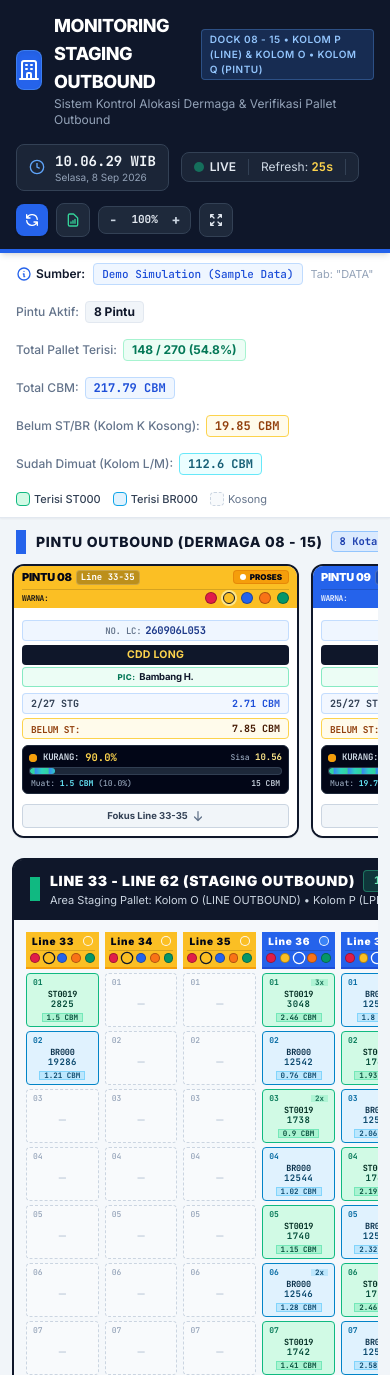
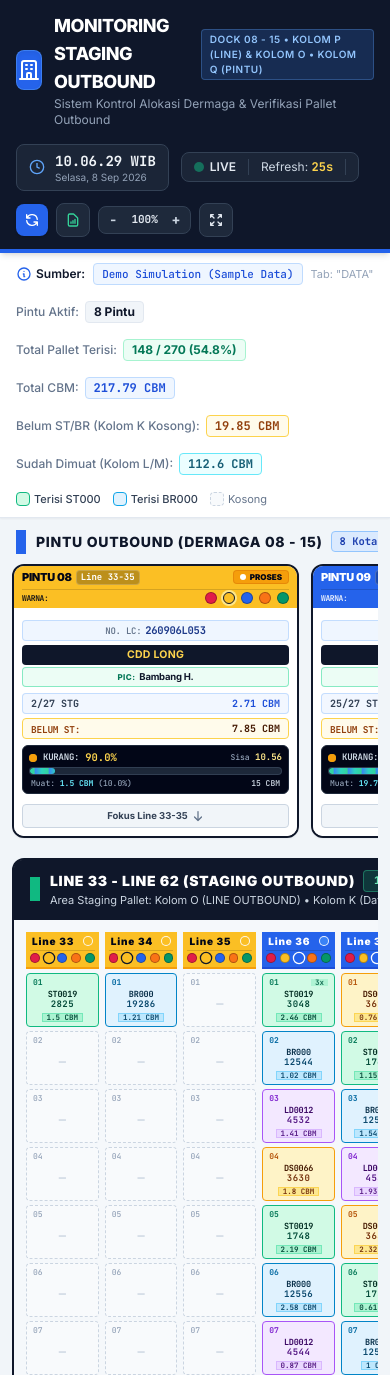
Before and after one commit to OutboundAHI/StagingOutbound, a website: page index.html in a window 390 px wide. Shown: the top 1375 px of the page. Drawn offline with nearby package versions, Linux system fonts and the light colour scheme.

Commit message:
Update index.html

```diff
--- a/index.html
+++ b/index.html
@@ -410,11 +410,11 @@
                     LINE STAGING OUTBOUND (LINE 33 - LINE 62)
                   </h2>
                   <span id="lines-main-subtitle" class="bg-emerald-500/20 text-emerald-300 border border-emerald-400/40 text-[10.5px] font-mono font-bold px-2.5 py-0.5 rounded">
-                    1 Kotak Staging Terpadu • 30 Line (9 Slot Pallet / Line • Data Kolom P & Kolom O)
+                    1 Kotak Staging Terpadu • 30 Line (9 Slot Pallet / Line • Line dari Kolom O, Pallet dari Kolom K)
                   </span>
                 </div>
                 <p class="text-[11px] text-slate-300">
-                  Area Staging Pallet: Kolom O (LINE OUTBOUND) • Kolom P (LPN ST/BR Pallet) • Kolom Q (Pintu 08-15) • Klik nomor ST/BR untuk rincian barang pivot
+                  Area Staging Pallet: Kolom O (LINE OUTBOUND) • Kolom K (Data ST00 / BR00 / LD00 / DS00) • Kolom Q (Pintu 08-15) • Klik nomor Pallet untuk rincian barang pivot
                 </p>
               </div>
             </div>
@@ -742,12 +742,12 @@
       QTY: 4,          // Kolom E: Kuantitas Barang (QTY)
       ROUTE_LC: 5,     // Kolom F: Header asli "ROUTE" -> Berfungsi sebagai Nomor LC (Loading Card)
       CUBE_CBM: 6,     // Kolom G: Header asli "CUBE"  -> Volume CBM desimal
-      STATUS_2: 10,    // Kolom K: Header asli "STATUS 2" (fallback format lama)
+      STATUS_2: 10,    // Kolom K: Header asli "STATUS 2" -> Sumber utama data Pallet (ST00, BR00, LD00, DS00)
       LOADED_L: 11,    // Kolom L: Data Loading / Jam Load / Status Muat
       LOADED_M: 12,    // Kolom M: Data Loading / Checker / Status Muat
-      LINE_O: 14,      // Kolom O: LINE OUTBOUND (Nomor Line Staging, misal: 42, 33-35)
-      LINE_P: 15,      // Kolom P: LPN (Nomor Pallet Staging, misal: ST00193301, ST00194309)
-      LPN_P: 15,       // Kolom P: LPN (Nomor Pallet Staging)
+      LINE_O: 14,      // Kolom O: LINE OUTBOUND -> Sumber utama Nomor Line Staging (misal: 42, 33-35)
+      LINE_P: 15,      // Kolom P: Header asli "LINE" / LPN (fallback cadangan jika Kolom O kosong)
+      LPN_P: 15,       // Kolom P: LPN / Pallet
       PINTU: 16,       // Kolom Q: Header asli "PINTU" -> Nomor pintu outbound ("P01", "P08", "P12", "P15", "8", dst.)
       TYPE_ARMADA: 17, // Kolom R: Header asli "TYPE ARMADA" -> Jenis armada ("CDD", "Wingbox", dll)
       PIC: 18,         // Kolom S: Header asli "PIC" -> Nama Petugas / Checker yang bertugas
@@ -961,11 +961,11 @@
             rowArr[SHEET_COLUMNS.QTY] = item.qty;
             rowArr[SHEET_COLUMNS.ROUTE_LC] = lcNumber;
             rowArr[SHEET_COLUMNS.CUBE_CBM] = item.cbm;
-            rowArr[SHEET_COLUMNS.STATUS_2] = `PLT-${item.st}-OK`;
+            rowArr[SHEET_COLUMNS.STATUS_2] = item.st;
             rowArr[SHEET_COLUMNS.LOADED_L] = item.loaded ? 'LOADED' : '';
             rowArr[SHEET_COLUMNS.LOADED_M] = item.loaded ? item.time : '';
-            rowArr[SHEET_COLUMNS.LINE_O] = '33-35';   // Kolom O: Alokasi Line Pintu (33-35)
-            rowArr[SHEET_COLUMNS.LINE_P] = item.line; // Kolom P: Data Kolom Line Spesifik (33, 34)
+            rowArr[SHEET_COLUMNS.LINE_O] = item.line; // Kolom O: LINE OUTBOUND (Nomor Line Staging)
+            rowArr[SHEET_COLUMNS.LINE_P] = item.line; // Kolom P: Line Staging Spesifik (33, 34)
             rowArr[SHEET_COLUMNS.LINE] = item.line;   // Fallback Line
             rowArr[SHEET_COLUMNS.PINTU] = 'P08';    // Kolom Q: Nomor Pintu Outbound
             rowArr[SHEET_COLUMNS.TYPE_ARMADA] = armada;
@@ -1017,10 +1017,10 @@
             rowArr[SHEET_COLUMNS.QTY] = item.qty;
             rowArr[SHEET_COLUMNS.ROUTE_LC] = '260906L058';
             rowArr[SHEET_COLUMNS.CUBE_CBM] = item.cbm;
-            rowArr[SHEET_COLUMNS.STATUS_2] = `PLT-${screenshotSt}-OK`;
+            rowArr[SHEET_COLUMNS.STATUS_2] = screenshotSt;
             rowArr[SHEET_COLUMNS.LOADED_L] = item.loaded ? 'LOADED' : '';
             rowArr[SHEET_COLUMNS.LOADED_M] = item.loaded ? item.time : '';
-            rowArr[SHEET_COLUMNS.LINE_O] = '36-38';   // Kolom O: Alokasi Line Pintu (36-38)
+            rowArr[SHEET_COLUMNS.LINE_O] = item.line; // Kolom O: LINE OUTBOUND (Nomor Line Staging)
             rowArr[SHEET_COLUMNS.LINE_P] = item.line; // Kolom P: Data Kolom Line Spesifik (36, 37, 38)
             rowArr[SHEET_COLUMNS.LINE] = item.line;   // Fallback
             rowArr[SHEET_COLUMNS.PINTU] = 'P09';    // Kolom Q: Nomor Pintu Outbound
@@ -1037,16 +1037,23 @@
         const startIndex = (doorNum === 9) ? 2 : 1;
 
         for (let i = startIndex; i <= uniqueStCount; i++) {
-          // Selang-seling antara kode ST000 dan BR000 agar setiap Line memiliki contoh data keduanya
-          const isBr = (i % 2 === 0);
-          const st0Code = isBr
-            ? `BR0001${String(2500 + index * 40 + i).padStart(4, '0')}`
-            : `ST0019${String(1700 + index * 35 + i).padStart(4, '0')}`;
+          // Variasikan antara kode ST00, BR00, DS00, dan LD00
+          const codeType = i % 4;
+          let st0Code = '';
+          if (codeType === 0) {
+            st0Code = `BR0001${String(2500 + index * 40 + i).padStart(4, '0')}`;
+          } else if (codeType === 1) {
+            st0Code = `ST0019${String(1700 + index * 35 + i).padStart(4, '0')}`;
+          } else if (codeType === 2) {
+            st0Code = `DS0066${String(3600 + index * 20 + i).padStart(4, '0')}`;
+          } else {
+            st0Code = `LD0012${String(4500 + index * 25 + i).padStart(4, '0')}`;
+          }
 
           // Alokasikan ke salah satu line pintu ini (mendukung Line 33 sampai Line 62)
           const targetLineForThisSt = doorLines[(i - 1) % doorLines.length];
 
-          // Beberapa ST/BR nomor memiliki 2 baris sheet untuk simulasi pivot
+          // Beberapa pallet memiliki 2 baris sheet untuk simulasi pivot
           const rowsForThisSt = (i % 3 === 0) ? 2 : 1;
           const targetTotalCbm = (0.5 + ((i * 13) % 210) / 100);
           const isThisLoaded = (i % 2 === 0);
@@ -1062,11 +1069,11 @@
             rowArr[SHEET_COLUMNS.QTY] = itemQty;
             rowArr[SHEET_COLUMNS.ROUTE_LC] = lcNumber;
             rowArr[SHEET_COLUMNS.CUBE_CBM] = parseFloat(portion.toFixed(2));
-            rowArr[SHEET_COLUMNS.STATUS_2] = `PLT-${st0Code}-OK`;
+            rowArr[SHEET_COLUMNS.STATUS_2] = st0Code; // Kolom K: Data Pallet (ST00/BR00/DS00/LD00)
             rowArr[SHEET_COLUMNS.LOADED_L] = isThisLoaded ? 'LOADED' : '';
             rowArr[SHEET_COLUMNS.LOADED_M] = isThisLoaded ? `10:${String((i * 4) % 55).padStart(2, '0')}` : '';
-            rowArr[SHEET_COLUMNS.LINE_O] = lineRangeStr; // Kolom O: Alokasi Line Staging Pintu
-            rowArr[SHEET_COLUMNS.LINE_P] = targetLineForThisSt; // Kolom P: Line Staging Spesifik (33-62)
+            rowArr[SHEET_COLUMNS.LINE_O] = targetLineForThisSt; // Kolom O: LINE OUTBOUND (Nomor Line)
+            rowArr[SHEET_COLUMNS.LINE_P] = targetLineForThisSt; // Kolom P
             rowArr[SHEET_COLUMNS.LINE] = targetLineForThisSt;
             rowArr[SHEET_COLUMNS.PINTU] = `P${doorNum < 10 ? '0' + doorNum : doorNum}`; // Kolom Q: Nomor Pintu Outbound
             rowArr[SHEET_COLUMNS.TYPE_ARMADA] = armada;
@@ -1199,19 +1206,6 @@
         return groupedDoors;
       }
 
-      // Sesuai instruksi pengguna:
-      // "jika line 42 dikolom O maka di dashboard ikut ambil kolom O"
-      // "jika ST00 dikolom P maka isinya mengikuti kolom P bukan data dari kolom K tolong disesuaikan lagi"
-      // Deteksi apakah dataset memiliki barcode ST/BR di Kolom P (LPN):
-      let isLpnInColP = false;
-      for (const r of rows) {
-        const valP = String(getCellRawValue(r, SHEET_COLUMNS.LINE_P) || '').trim();
-        if (/(?:ST|BR)0?\d+/i.test(valP)) {
-          isLpnInColP = true;
-          break;
-        }
-      }
-
       // Loop seluruh baris mulai dari indeks 0 (atau baris 2 sheet jika baris 1 adalah header)
       rows.forEach((row, rowIndex) => {
         // Aturan 2: Cek apakah kolom Q terisi. Jika kosong/null/blank, skip baris ini sepenuhnya.
@@ -1325,27 +1319,24 @@
           }
         }
 
-        // Ekstrak Kolom O (LINE OUTBOUND) dan Kolom P (LPN):
+        // =====================================================================
+        // SUMBER DATA:
+        // 1. Line: TETAP DARI KOLOM O (LINE OUTBOUND).
+        // 2. Data Pallet (ST00 / BR00 / LD00 / DS00): AMBIL DARI KOLOM K (STATUS 2).
+        // =====================================================================
         const lineCellO = getCellRawValue(row, SHEET_COLUMNS.LINE_O);
-        const lineCellP = getCellRawValue(row, SHEET_COLUMNS.LINE_P);
+        const parsedLinesO = parseLineNumbers(lineCellO);
 
         let targetLineForRow = null;
         let lineRawForRow = '';
-        let st0Match = null;
-
-        if (isLpnInColP) {
-          // ===================================================================
-          // MODE UTAMA (Sesuai Struktur Sheet Pengguna):
-          // - Kolom O (LINE OUTBOUND) berisi nomor Line (misal: 42, Line 42)
-          // - Kolom P (LPN) berisi nomor ST/BR Pallet (misal: ST00193301, ST00194309, ST00194314)
-          // - Data ST/LPN mengikuti Kolom P, BUKAN data dari Kolom K!
-          // ===================================================================
-          const parsedLinesO = parseLineNumbers(lineCellO);
+
         if (parsedLinesO.length > 0) {
           targetLineForRow = parsedLinesO[0];
           lineRawForRow = String(lineCellO || '').trim();
           parsedLinesO.forEach(ln => groupedDoors[doorNum].linesSet.add(ln));
         } else {
+          // Fallback jika Kolom O baris ini belum terisi, gunakan nomor line yang telah terdeteksi pada pintu ini
+          const lineCellP = getCellRawValue(row, SHEET_COLUMNS.LINE_P);
           const parsedLinesP = parseLineNumbers(lineCellP);
           if (parsedLinesP.length > 0) {
             targetLineForRow = parsedLinesP[0];
@@ -1356,46 +1347,29 @@
           }
         }
 
-          // Nomor ST/Pallet diambil langsung dari Kolom P (LPN):
-          const pRaw = String(lineCellP || '').trim();
-          st0Match = pRaw.match(/(?:ST|BR)0?\d+/i);
-          // CATATAN: Jangan ambil dari Kolom K! Jika di Kolom P tidak ada ST/BR,
-          // berarti barang baris ini belum memiliki LPN staging aktif.
-        } else {
-          // ===================================================================
-          // MODE FALLBACK / FORMAT LAMA:
-          // Kolom P / O = LINE, Kolom K (STATUS 2) = ST
-          // ===================================================================
-          const parsedLinesP = parseLineNumbers(lineCellP);
-          const parsedLinesO = parseLineNumbers(lineCellO);
-          parsedLinesP.forEach(ln => groupedDoors[doorNum].linesSet.add(ln));
-          parsedLinesO.forEach(ln => groupedDoors[doorNum].linesSet.add(ln));
-
-          if (parsedLinesO.length > 0) {
-            targetLineForRow = parsedLinesO[0];
-            lineRawForRow = String(lineCellO || '').trim();
-          } else if (parsedLinesP.length > 0) {
-            targetLineForRow = parsedLinesP[0];
-            lineRawForRow = String(lineCellP || '').trim();
-          }
-
+        // Ekstrak data ST00, BR00, LD00, DS00 dari Kolom K (STATUS 2)
         const kRaw = String(getCellRawValue(row, SHEET_COLUMNS.STATUS_2) || '').trim();
-          st0Match = kRaw.match(/(?:ST|BR)0?\d+/i);
+        let st0Match = kRaw.match(/(?:ST|BR|LD|DS)\s*0?\d+/i);
+
+        // Fallback jika Kolom K belum terisi, cek Kolom P (LPN) atau kolom status alternatif sebagai toleransi
+        if (!st0Match) {
+          const pRaw = String(getCellRawValue(row, SHEET_COLUMNS.LINE_P) || '').trim();
+          st0Match = pRaw.match(/(?:ST|BR|LD|DS)\s*0?\d+/i);
+        }
         if (!st0Match) {
           const altCols = [11, 12, 13, 9];
           for (const cIdx of altCols) {
             const val = String(getCellRawValue(row, cIdx) || '').trim();
-              const m = val.match(/(?:ST|BR)0?\d+/i);
+            const m = val.match(/(?:ST|BR|LD|DS)\s*0?\d+/i);
             if (m) {
               st0Match = m;
               break;
             }
           }
         }
-        }
 
         if (!st0Match) {
-          // Keterangan yang belum ada nomor ST/BR (misal belum selesai packing/staging):
+          // Keterangan yang belum ada nomor ST/BR/LD/DS (misal belum selesai packing/staging):
           // Akumulasikan nilai CBM (Kolom G), QTY (Kolom E), dan data article untuk pintu ini
           groupedDoors[doorNum].unassignedCbm += cbmVal;
           groupedDoors[doorNum].unassignedQty += qtyVal;
@@ -1422,7 +1396,7 @@
           }
           return; // Skip dari assign pallet slot
         }
-        const st0Token = st0Match[0].toUpperCase(); // Ambil token ST/BR unik (misal ST00192825, ST00193301, BR00019286)
+        const st0Token = st0Match[0].replace(/\s+/g, '').toUpperCase(); // Ambil token ST/BR/LD/DS unik (misal ST00192520, BR00080423, DS00663610, LD00123456)
 
         // PIVOT & AGREGASI: Cukup 1 perwakilan per nomor ST per pintu, CBM dari kolom G dijumlahkan
         const doorMap = doorStagingMaps[doorNum];
@@ -1763,13 +1737,35 @@
       const rawSt = isFilled ? String(palletItem.st0 || '').trim() : '';
       const upperSt = rawSt.toUpperCase();
       const isBr = isFilled && upperSt.startsWith('BR');
+      const isDs = isFilled && upperSt.startsWith('DS');
+      const isLd = isFilled && upperSt.startsWith('LD');
+
+      let slotThemeClass = 'slot-filled bg-emerald-100 border-emerald-500 text-emerald-950 font-bold shadow-xs cursor-pointer';
+      let slotIndexBadgeClass = 'text-emerald-700 font-bold';
+      let multiBadgeClass = 'text-emerald-800/90 bg-emerald-200/80';
+      let cbmBadgeClass = 'font-mono font-bold text-[7.5px] sm:text-[8px] text-emerald-900 bg-emerald-200/90 border border-emerald-300/90 px-1 py-0.2 rounded-xs whitespace-nowrap leading-none text-center max-w-full';
+
+      if (isBr) {
+        slotThemeClass = 'slot-filled slot-br bg-sky-100 border-sky-500 text-sky-950 font-bold shadow-xs cursor-pointer';
+        slotIndexBadgeClass = 'text-sky-700 font-bold';
+        multiBadgeClass = 'text-sky-900 bg-sky-200/90';
+        cbmBadgeClass = 'font-mono font-bold text-[7.5px] sm:text-[8px] text-sky-900 bg-sky-200/90 border border-sky-300/90 px-1 py-0.2 rounded-xs whitespace-nowrap leading-none text-center max-w-full';
+      } else if (isDs) {
+        slotThemeClass = 'slot-filled slot-ds bg-amber-100 border-amber-500 text-amber-950 font-bold shadow-xs cursor-pointer';
+        slotIndexBadgeClass = 'text-amber-700 font-bold';
+        multiBadgeClass = 'text-amber-900 bg-amber-200/90';
+        cbmBadgeClass = 'font-mono font-bold text-[7.5px] sm:text-[8px] text-amber-900 bg-amber-200/90 border border-amber-300/90 px-1 py-0.2 rounded-xs whitespace-nowrap leading-none text-center max-w-full';
+      } else if (isLd) {
+        slotThemeClass = 'slot-filled slot-ld bg-purple-100 border-purple-500 text-purple-950 font-bold shadow-xs cursor-pointer';
+        slotIndexBadgeClass = 'text-purple-700 font-bold';
+        multiBadgeClass = 'text-purple-900 bg-purple-200/90';
+        cbmBadgeClass = 'font-mono font-bold text-[7.5px] sm:text-[8px] text-purple-900 bg-purple-200/90 border border-purple-300/90 px-1 py-0.2 rounded-xs whitespace-nowrap leading-none text-center max-w-full';
+      }
 
       const slotBox = document.createElement('div');
       slotBox.className = `pallet-slot rounded border flex flex-col justify-between items-center py-1 px-0.5 text-center relative select-none transition-all ${
         isFilled
-          ? isBr
-            ? 'slot-filled slot-br bg-sky-100 border-sky-500 text-sky-950 font-bold shadow-xs cursor-pointer'
-            : 'slot-filled bg-emerald-100 border-emerald-500 text-emerald-950 font-bold shadow-xs cursor-pointer'
+          ? slotThemeClass
           : 'bg-slate-50 border-dashed border-slate-300 text-slate-400 cursor-default'
       }`;
 
@@ -1779,18 +1775,14 @@
 
       const slotIndexBadge = document.createElement('span');
       slotIndexBadge.className = `text-[8px] font-mono leading-none ${
-        isFilled
-          ? (isBr ? 'text-sky-700 font-bold' : 'text-emerald-700 font-bold')
-          : 'text-slate-400 font-medium'
+        isFilled ? slotIndexBadgeClass : 'text-slate-400 font-medium'
       }`;
       slotIndexBadge.textContent = slotNum < 10 ? `0${slotNum}` : `${slotNum}`;
       topBar.appendChild(slotIndexBadge);
 
       if (isFilled && palletItem.rowCount > 1) {
         const multiBadge = document.createElement('span');
-        multiBadge.className = `text-[7.5px] font-mono font-bold px-1 py-0.2 rounded-xs leading-none ${
-          isBr ? 'text-sky-900 bg-sky-200/90' : 'text-emerald-800/90 bg-emerald-200/80'
-        }`;
+        multiBadge.className = `text-[7.5px] font-mono font-bold px-1 py-0.2 rounded-xs leading-none ${multiBadgeClass}`;
         multiBadge.textContent = `${palletItem.rowCount}x`;
         multiBadge.title = `${palletItem.rowCount} baris sheet dipivot menjadi 1 perwakilan (klik untuk detail)`;
         topBar.appendChild(multiBadge);
@@ -1812,19 +1804,18 @@
           }
         });
 
-        // Nomor ST0/BR0 ditampilkan utuh tanpa terpotong titik (...)
-        // Format pemisahan rapi jika panjang karakter > 5/6
+        // Nomor ST0/BR0/LD0/DS0 ditampilkan utuh tanpa terpotong titik (...)
         const stContainer = document.createElement('div');
         stContainer.className = 'flex flex-col items-center justify-center font-mono font-black select-all w-full my-auto leading-[1.15] px-0.5';
 
         let part1 = '';
         let part2 = '';
-        if (upperSt.startsWith('BR000') && rawSt.length > 5) {
+        if ((upperSt.startsWith('BR000') || upperSt.startsWith('ST000') || upperSt.startsWith('LD000') || upperSt.startsWith('DS000')) && rawSt.length > 5) {
           part1 = rawSt.substring(0, 5);
           part2 = rawSt.substring(5);
-        } else if (upperSt.startsWith('ST000') && rawSt.length > 5) {
-          part1 = rawSt.substring(0, 5);
-          part2 = rawSt.substring(5);
+        } else if ((upperSt.startsWith('BR00') || upperSt.startsWith('ST00') || upperSt.startsWith('LD00') || upperSt.startsWith('DS00')) && rawSt.length > 6) {
+          part1 = rawSt.substring(0, 6);
+          part2 = rawSt.substring(6);
         } else if (rawSt.length > 6) {
           part1 = rawSt.substring(0, 6);
           part2 = rawSt.substring(6);
@@ -1833,23 +1824,34 @@
           part2 = '';
         }
 
+        let textColor1 = 'text-emerald-950';
+        let textColor2 = 'text-emerald-900';
+        if (isBr) {
+          textColor1 = 'text-sky-950 font-black';
+          textColor2 = 'text-sky-900 font-black';
+        } else if (isDs) {
+          textColor1 = 'text-amber-950 font-black';
+          textColor2 = 'text-amber-900 font-black';
+        } else if (isLd) {
+          textColor1 = 'text-purple-950 font-black';
+          textColor2 = 'text-purple-900 font-black';
+        }
+
         if (part2) {
           stContainer.innerHTML = `
-            <span class="text-[8.5px] sm:text-[9px] ${isBr ? 'text-sky-950 font-black' : 'text-emerald-950'} tracking-tight whitespace-nowrap leading-none">${part1}</span>
-            <span class="text-[9px] sm:text-[9.5px] ${isBr ? 'text-sky-900 font-black' : 'text-emerald-900'} tracking-wider font-black whitespace-nowrap leading-none mt-0.5">${part2}</span>
+            <span class="text-[8.5px] sm:text-[9px] ${textColor1} tracking-tight whitespace-nowrap leading-none">${part1}</span>
+            <span class="text-[9px] sm:text-[9.5px] ${textColor2} tracking-wider font-black whitespace-nowrap leading-none mt-0.5">${part2}</span>
           `;
         } else {
           stContainer.innerHTML = `
-            <span class="text-[9px] sm:text-[9.5px] ${isBr ? 'text-sky-950 font-black' : 'text-emerald-950'} tracking-tight whitespace-nowrap leading-none">${part1}</span>
+            <span class="text-[9px] sm:text-[9.5px] ${textColor1} tracking-tight whitespace-nowrap leading-none">${part1}</span>
           `;
         }
         slotBox.appendChild(stContainer);
 
-        // Keterangan Jumlah CBM di bawah nomor ST/BR
+        // Keterangan Jumlah CBM di bawah nomor ST/BR/LD/DS
         const cbmBadge = document.createElement('div');
-        cbmBadge.className = isBr
-          ? 'font-mono font-bold text-[7.5px] sm:text-[8px] text-sky-900 bg-sky-200/90 border border-sky-300/90 px-1 py-0.2 rounded-xs whitespace-nowrap leading-none text-center max-w-full'
-          : 'font-mono font-bold text-[7.5px] sm:text-[8px] text-emerald-900 bg-emerald-200/90 border border-emerald-300/90 px-1 py-0.2 rounded-xs whitespace-nowrap leading-none text-center max-w-full';
+        cbmBadge.className = cbmBadgeClass;
         cbmBadge.textContent = formatCbm(palletItem.cbm);
         slotBox.appendChild(cbmBadge);
 
@@ -2649,20 +2651,35 @@
       const searchInput = document.getElementById('detail-search-input');
 
       // Populate Header & Info Strip
-      const isBr = palletItem.st0 && palletItem.st0.toUpperCase().startsWith('BR');
+      const upperCode = (palletItem.st0 || '').toUpperCase();
+      const isBr = upperCode.startsWith('BR');
+      const isDs = upperCode.startsWith('DS');
+      const isLd = upperCode.startsWith('LD');
+
       const typeBadge = document.getElementById('detail-code-type-badge');
       if (typeBadge) {
-        typeBadge.textContent = isBr ? 'BR000' : 'ST000';
-        typeBadge.className = isBr
-          ? 'w-10 h-10 rounded-xl bg-sky-500/20 border border-sky-500/40 flex items-center justify-center text-sky-400 font-bold font-mono text-[10px]'
-          : 'w-10 h-10 rounded-xl bg-emerald-500/20 border border-emerald-500/40 flex items-center justify-center text-emerald-400 font-bold font-mono text-[10px]';
+        if (isBr) {
+          typeBadge.textContent = 'BR00';
+          typeBadge.className = 'w-10 h-10 rounded-xl bg-sky-500/20 border border-sky-500/40 flex items-center justify-center text-sky-400 font-bold font-mono text-[10px]';
+        } else if (isDs) {
+          typeBadge.textContent = 'DS00';
+          typeBadge.className = 'w-10 h-10 rounded-xl bg-amber-500/20 border border-amber-500/40 flex items-center justify-center text-amber-400 font-bold font-mono text-[10px]';
+        } else if (isLd) {
+          typeBadge.textContent = 'LD00';
+          typeBadge.className = 'w-10 h-10 rounded-xl bg-purple-500/20 border border-purple-500/40 flex items-center justify-center text-purple-400 font-bold font-mono text-[10px]';
+        } else {
+          typeBadge.textContent = 'ST00';
+          typeBadge.className = 'w-10 h-10 rounded-xl bg-emerald-500/20 border border-emerald-500/40 flex items-center justify-center text-emerald-400 font-bold font-mono text-[10px]';
+        }
       }
 
       st0Title.textContent = palletItem.st0 || '-';
       rowCountBadge.textContent = `${palletItem.rowCount || 1} baris sheet dipivot`;
-      rowCountBadge.className = isBr
-        ? 'px-2 py-0.5 rounded-full text-[11px] font-bold bg-sky-500/20 text-sky-300 border border-sky-500/30 font-mono'
-        : 'px-2 py-0.5 rounded-full text-[11px] font-bold bg-emerald-500/20 text-emerald-300 border border-emerald-500/30 font-mono';
+      let badgeTheme = 'bg-emerald-500/20 text-emerald-300 border-emerald-500/30';
+      if (isBr) badgeTheme = 'bg-sky-500/20 text-sky-300 border-sky-500/30';
+      else if (isDs) badgeTheme = 'bg-amber-500/20 text-amber-300 border-amber-500/30';
+      else if (isLd) badgeTheme = 'bg-purple-500/20 text-purple-300 border-purple-500/30';
+      rowCountBadge.className = `px-2 py-0.5 rounded-full text-[11px] font-bold ${badgeTheme} border font-mono`;
       const slotText = typeof slotNum === 'number' ? `Slot #${slotNum < 10 ? '0' + slotNum : slotNum}` : slotNum;
       locationSub.textContent = `${formatDoorLabel(doorNum)} • ${stgName} • ${slotText}`;
       totalCbmEl.textContent = formatCbm(palletItem.cbm);
```
Lines whose indentation alone changed are shown as unchanged.
